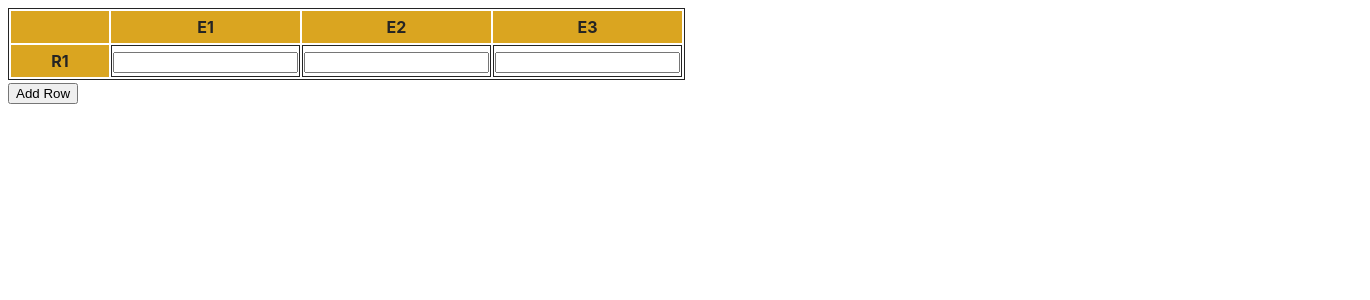
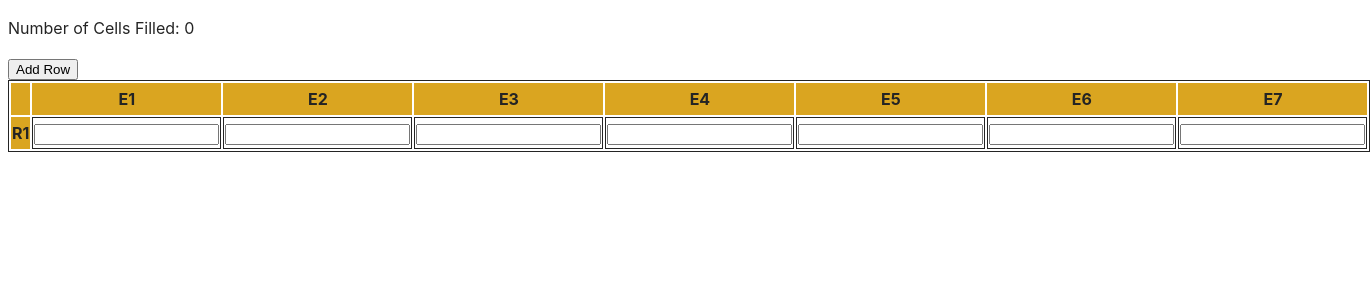
Before and after one commit to StanSurj98/dashboard_tables_exercise, a React (Vite) app: page / in a window 1280 px wide. Shown: the top 300 px of the page, 1370 px wide, since content can reach past the window. Built offline with nearby package versions, Linux system fonts and the light colour scheme.

Commit message:
refactored state update for rows

```diff
--- a/src/App.jsx
+++ b/src/App.jsx
@@ -3,20 +3,45 @@ import "./App.css";
 import Row from "./components/Row";
 
 // Test Data
-const oneRowTest = [{ value: null }, { value: null }, { value: null }];
+// const oneRowTest = [{ value: null }, { value: null }, { value: null }];
+const NUM_OF_COLS = 7;
 
 function App() {
-  const [multiRowData, setMultiRowData] = useState([oneRowTest]);
+  const [multiRowData, setMultiRowData] = useState([
+    Array(NUM_OF_COLS).fill({ value: null }),
+  ]);
+  const [filledCellCount, setFilledCellCount] = useState(0);
+
+  // Handlers
+  const handleAddRow = (e) => {
+    e.preventDefault();
+    // console.log(e);
+    // Update state -> spread prev data and append a NEW array at the same # of cells as previous with default value: null
+    setMultiRowData((prev) => [
+      ...prev,
+      Array(prev[0].length).fill({ value: null }),
+    ]);
+    // console.log(multiRowData)
+  };
 
   return (
     <div className="App">
+      <p>Number of Cells Filled: {filledCellCount}</p>
+      <button type="submit" onClick={(e) => handleAddRow(e)}>
+        Add Row
+      </button>
       <table>
         <thead>
           <tr>
             <th></th>
+            {/* Ugly will do for now hahah */}
             <th scope="col">E1</th>
             <th scope="col">E2</th>
             <th scope="col">E3</th>
+            <th scope="col">E4</th>
+            <th scope="col">E5</th>
+            <th scope="col">E6</th>
+            <th scope="col">E7</th>
           </tr>
         </thead>
         <tbody>
@@ -26,12 +51,6 @@ function App() {
           ))}
         </tbody>
       </table>
-      <button
-        type="submit"
-        onClick={() => setMultiRowData((prev) => [...prev, oneRowTest])}
-      >
-        Add Row
-      </button>
     </div>
   );
 }
```
